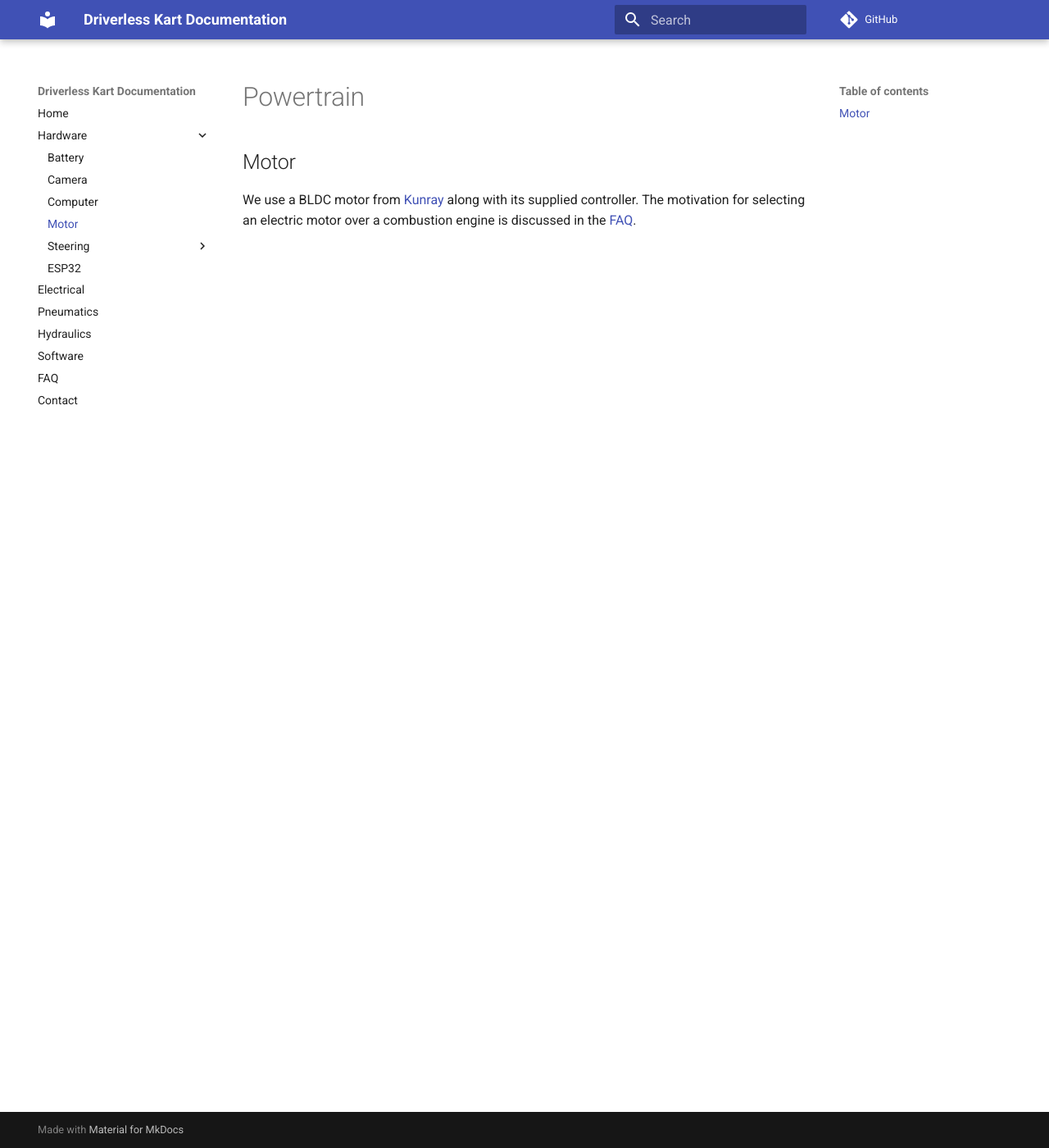
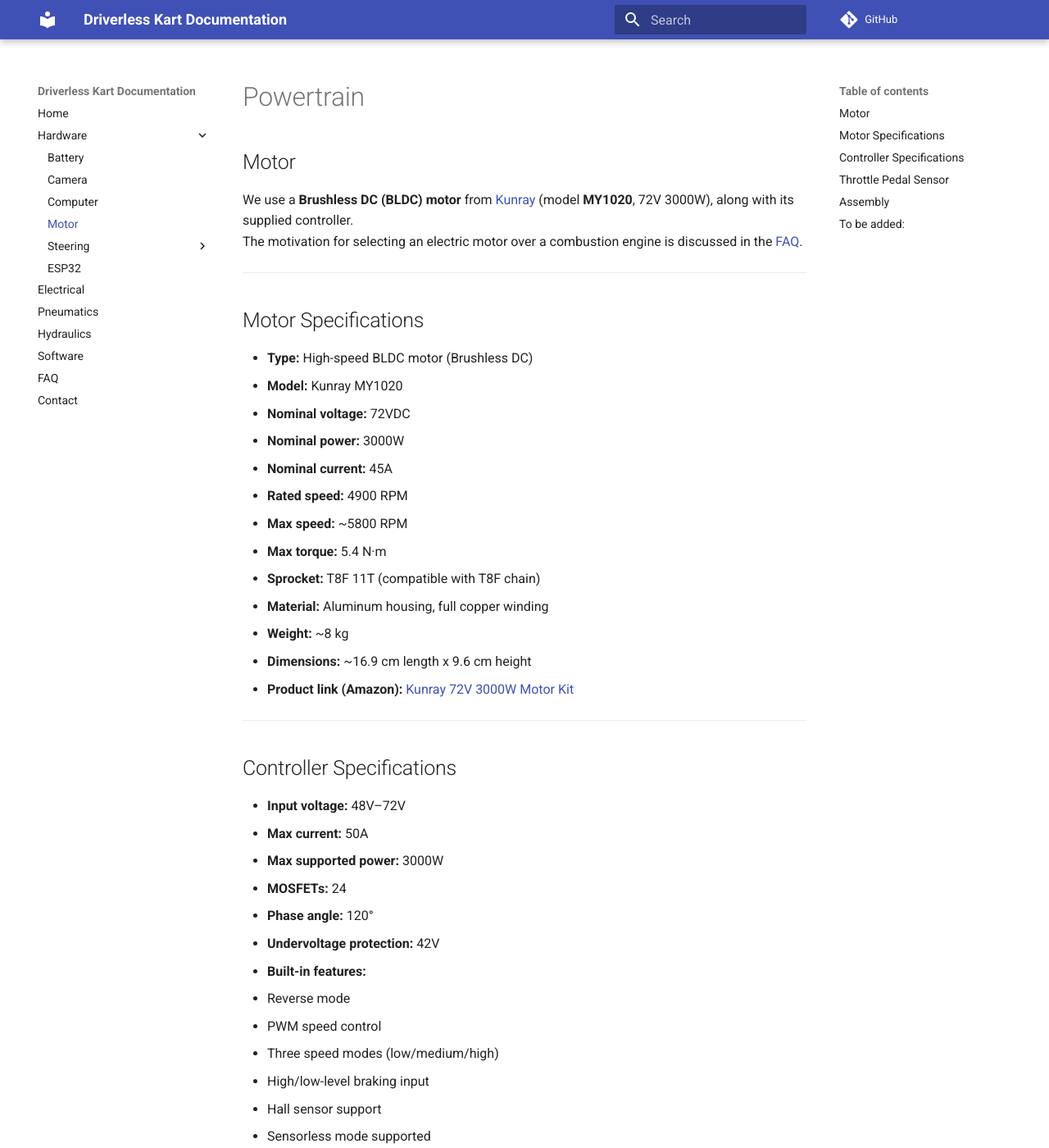
Before and after one commit to UM-Driverless/kart_docs, an MkDocs documentation site: the page built from docs/hardware/motor/index.md, in a window 1280 px wide and 1400 px high. Shown: the whole window at 82% size. Built offline with MkDocs 1.6.1 and Material for MkDocs 9.7.7, drawn with Linux system fonts in a browser that asks for light colours; comment, search, counter and statistics services are not loaded; some of the changed text lies outside the part shown.

Commit message:
docs: add motor and controller documentation
Includes motor specs, controller features, throttle wiring and assembly notes.

```diff
--- a/docs/hardware/motor/index.md
+++ b/docs/hardware/motor/index.md
@@ -2,4 +2,81 @@
 
 ## Motor
 
-We use a BLDC motor from [Kunray](https://kunraymotors.com/motor-electrico-bldc/) along with its supplied controller. The motivation for selecting an electric motor over a combustion engine is discussed in the [FAQ](/docs/faq.md#motor-choice).
+We use a **Brushless DC (BLDC) motor** from [Kunray](https://kunraymotors.com/shop/) (model **MY1020**, 72V 3000W), along with its supplied controller.
+The motivation for selecting an electric motor over a combustion engine is discussed in the [FAQ](/docs/faq.md#motor-choice).
+
+---
+
+## Motor Specifications
+
+- **Type:** High-speed BLDC motor (Brushless DC)
+- **Model:** Kunray MY1020
+- **Nominal voltage:** 72VDC
+- **Nominal power:** 3000W
+- **Nominal current:** 45A
+- **Rated speed:** 4900 RPM
+- **Max speed:** ~5800 RPM
+- **Max torque:** 5.4 N·m
+- **Sprocket:** T8F 11T (compatible with T8F chain)
+- **Material:** Aluminum housing, full copper winding
+- **Weight:** ~8 kg
+- **Dimensions:** ~16.9 cm length x 9.6 cm height
+- **Product link (Amazon):** [Kunray 72V 3000W Motor Kit](https://www.amazon.es/dp/B0C6WXYZ/ref=cm_sw_em_r_mt_dp_xyz)
+
+---
+
+## Controller Specifications
+
+- **Input voltage:** 48V–72V
+- **Max current:** 50A
+- **Max supported power:** 3000W
+- **MOSFETs:** 24
+- **Phase angle:** 120°
+- **Undervoltage protection:** 42V
+- **Built-in features:**
+  - Reverse mode
+  - PWM speed control
+  - Three speed modes (low/medium/high)
+  - High/low-level braking input
+  - Hall sensor support
+  - Sensorless mode supported
+  - Ignition lock (anti-theft)
+  - Cruise control
+  - Soft start
+  - Twist-grip throttle control
+- **Product link (AliExpress):** [Kunray BLDC Controller 72V](https://www.aliexpress.com/item/...)
+
+---
+
+## Throttle Pedal Sensor
+
+The throttle pedal sensor has the following wire assignments:
+
+- **Red:** Vcc
+- **Yellow:** Ground
+- **Green/Blue:** Signal
+
+The twist-grip throttle that comes with the motor kit also includes:
+
+- **Voltage range:** 12V–72V
+- **Functions:** Throttle signal, 3-speed selector, reverse mode
+- **Cable length:** ~1.5 m
+- **Material:** Rubber + ABS
+
+---
+
+## Assembly
+
+*This section will include real photos of the kart assembly taken from OwnCloud.*
+
+>  **Important:** During the first installation, the **red steering part** was mounted in the wrong orientation. Refer to these pictures to ensure correct assembly in future setups.
+
+*(Insert images here once available)*
+
+---
+
+## To be added:
+
+- Full wiring table (cable color, pin name, voltage, function)
+- Integration with control system (e.g., microcontroller / bluepill)
+- DAC details (used to convert PWM signal if applicable)
```
